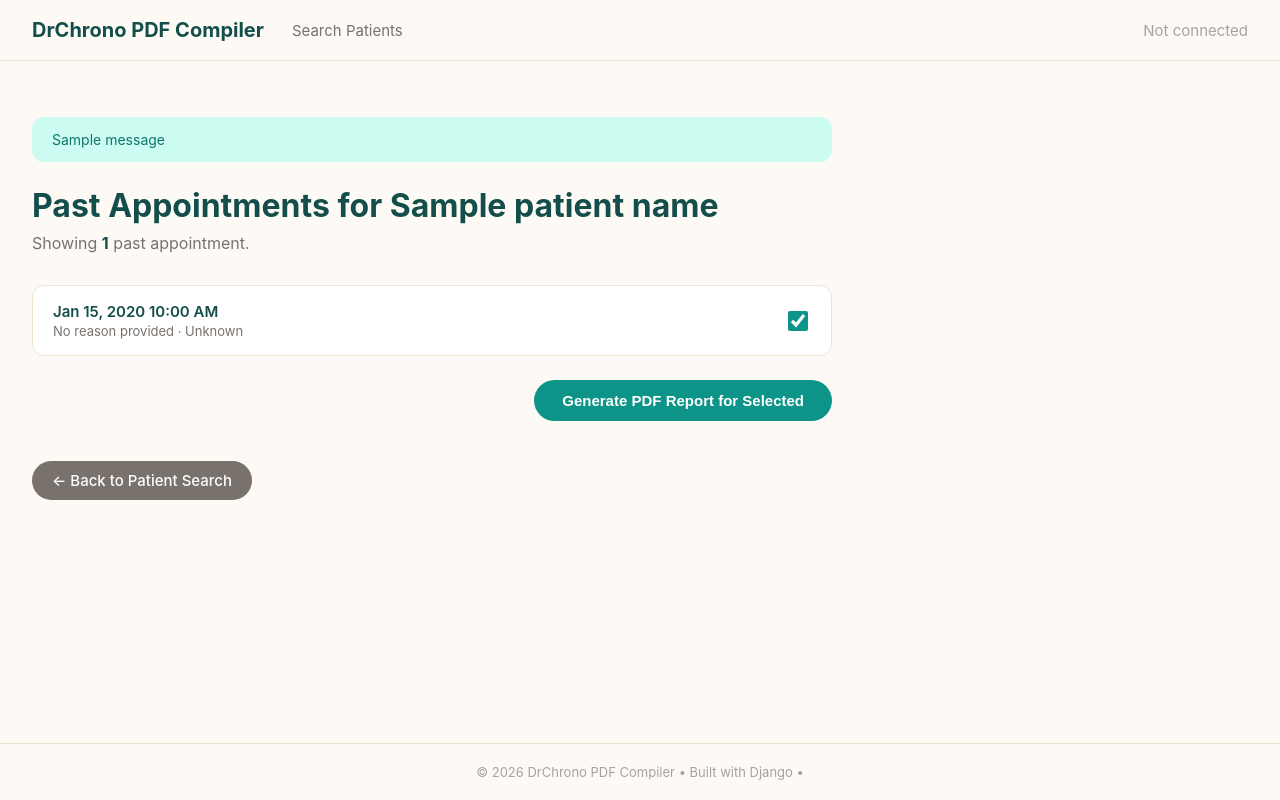
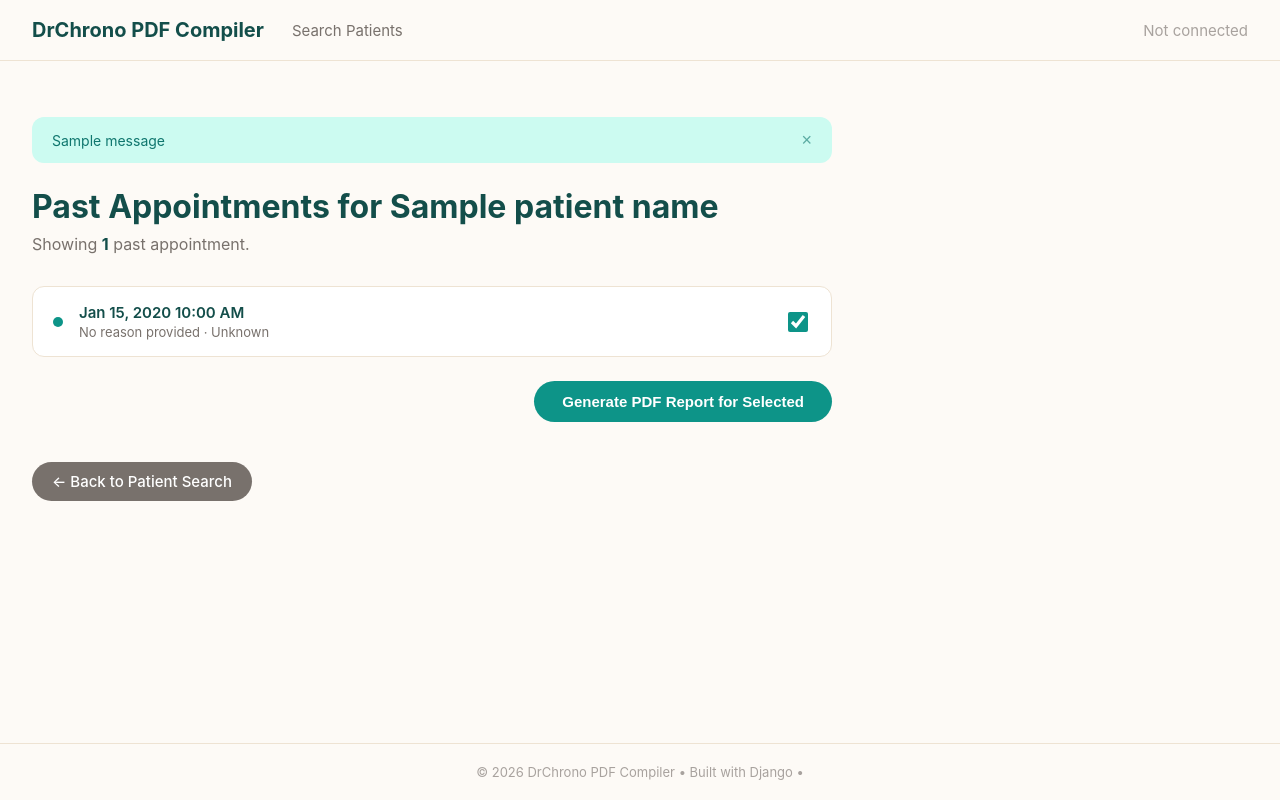
Before and after one commit to Pirateqeq/DrChrono_PDF_Compiler, a Django app: template drchrono_compiler/appts/templates/appts/historical_list.html in a window 1280 px wide. Run offline with Django 5.2, Linux system fonts and the light colour scheme; the template is opened without the code that fills it: most values are stand-ins (such as "Sample title", 1, 10 or a date in 2020); one stand-in notice (Sample message) is shown.

Commit message:
UI adjustments

```diff
--- a/drchrono_compiler/appts/templates/appts/historical_list.html
+++ b/drchrono_compiler/appts/templates/appts/historical_list.html
@@ -12,11 +12,12 @@
       <div style="max-width: 800px; display: flex; flex-direction: column; gap: 12px;">
         {% for appt in appointments %}
         <div style="display: flex; align-items: center; gap: 16px; padding: 16px 20px; border: 1px solid #eee3d3; border-radius: 12px; background: #fff;">
-          <div style="flex: 1;">
+            <span style="width: 10px; height: 10px; border-radius: 50%; background: #0d9488; flex-shrink: 0;"></span>
+            <div style="flex: 1;">
             <div style="font-size: 15px; font-weight: 600; color: #134e4a;">{{ appt.scheduled_time|date:"M d, Y h:i A" }}</div>
             <div style="font-size: 13px; color: #78716c; margin-top: 2px;">{{ appt.reason|default:"No reason provided" }} · {{ appt.status|default:"Unknown" }}</div>
-          </div>
-          <input type="checkbox" name="selected_appts" value="{{ appt.id }}" checked style="width: 20px; height: 20px; accent-color: #0d9488; cursor: pointer;">
+        </div>
+            <input type="checkbox" name="selected_appts" value="{{ appt.id }}" checked style="width: 20px; height: 20px; accent-color: #0d9488; cursor: pointer;">
         </div>
         {% endfor %}
       </div>
@@ -32,5 +33,5 @@
     </div>
     {% endif %}
 
-    <a href="{% url 'search_app:search' %}" style="display: inline-flex; align-items: center; gap: 6px; margin-top: 40px; background: #78716c; color: #fff; font-size: 15px; font-weight: 500; text-decoration: none; padding: 10px 20px; border-radius: 24px;">← Back to Patient Search</a>
+    <a href="{% url 'search_app:results' %}" style="display: inline-flex; align-items: center; gap: 6px; margin-top: 40px; background: #78716c; color: #fff; font-size: 15px; font-weight: 500; text-decoration: none; padding: 10px 20px; border-radius: 24px;">← Back to Patient Search</a>
 {% endblock %}
--- a/drchrono_compiler/templates/layout.html
+++ b/drchrono_compiler/templates/layout.html
@@ -45,7 +45,10 @@
     {% if messages %}
       <div style="max-width: 800px; margin-bottom: 24px;">
         {% for message in messages %}
-          <div class="alert alert-{{ message.tags }}">{{ message }}</div>
+          <div class="alert alert-{{ message.tags }}" style="display: flex; align-items: center; justify-content: space-between; gap: 12px;">
+            <span>{{ message }}</span>
+            <button type="button" onclick="this.closest('.alert').remove()" style="background: none; border: none; font-size: 18px; line-height: 1; cursor: pointer; color: inherit; opacity: 0.6; padding: 0;">&times;</button>
+          </div>
         {% endfor %}
       </div>
     {% endif %}
```
